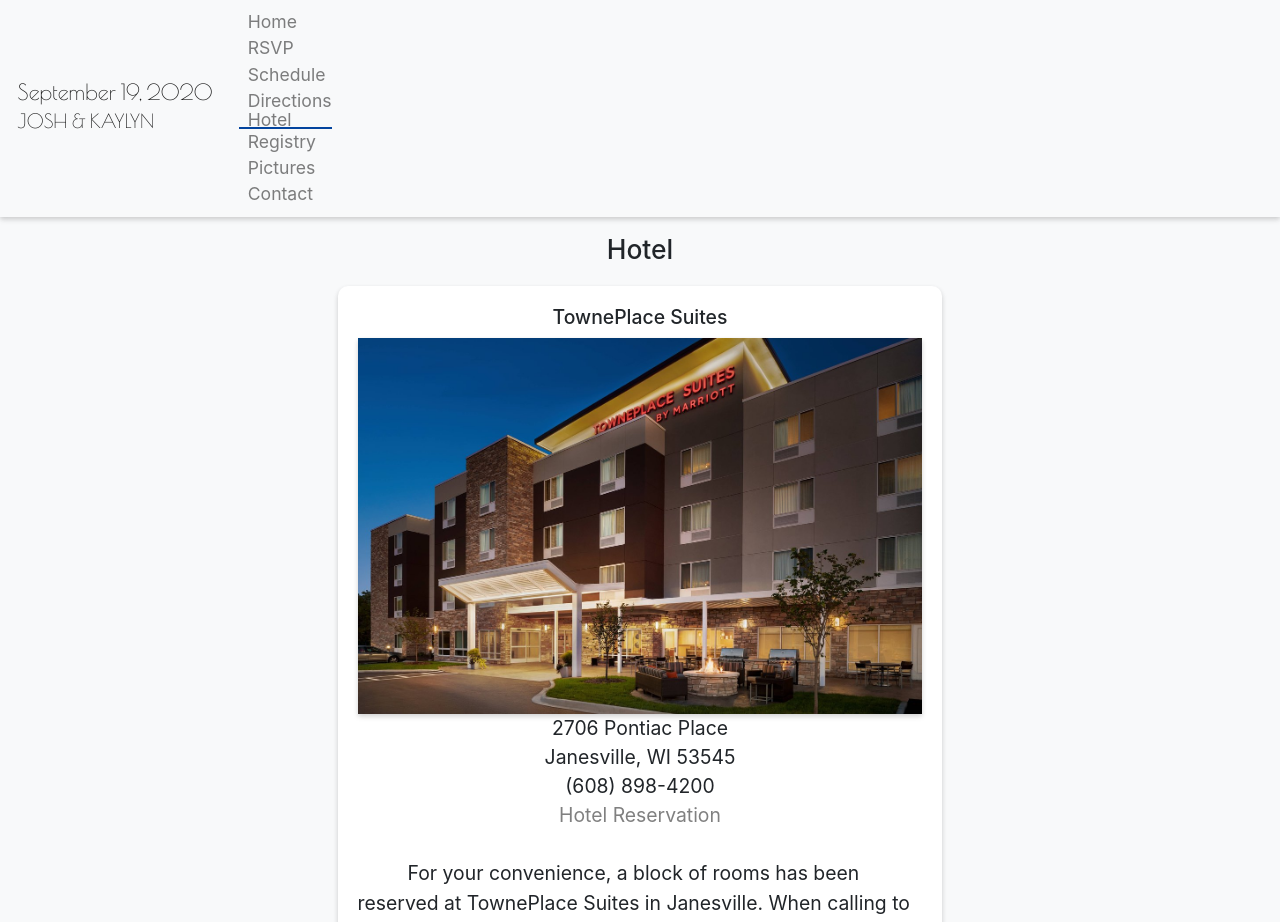
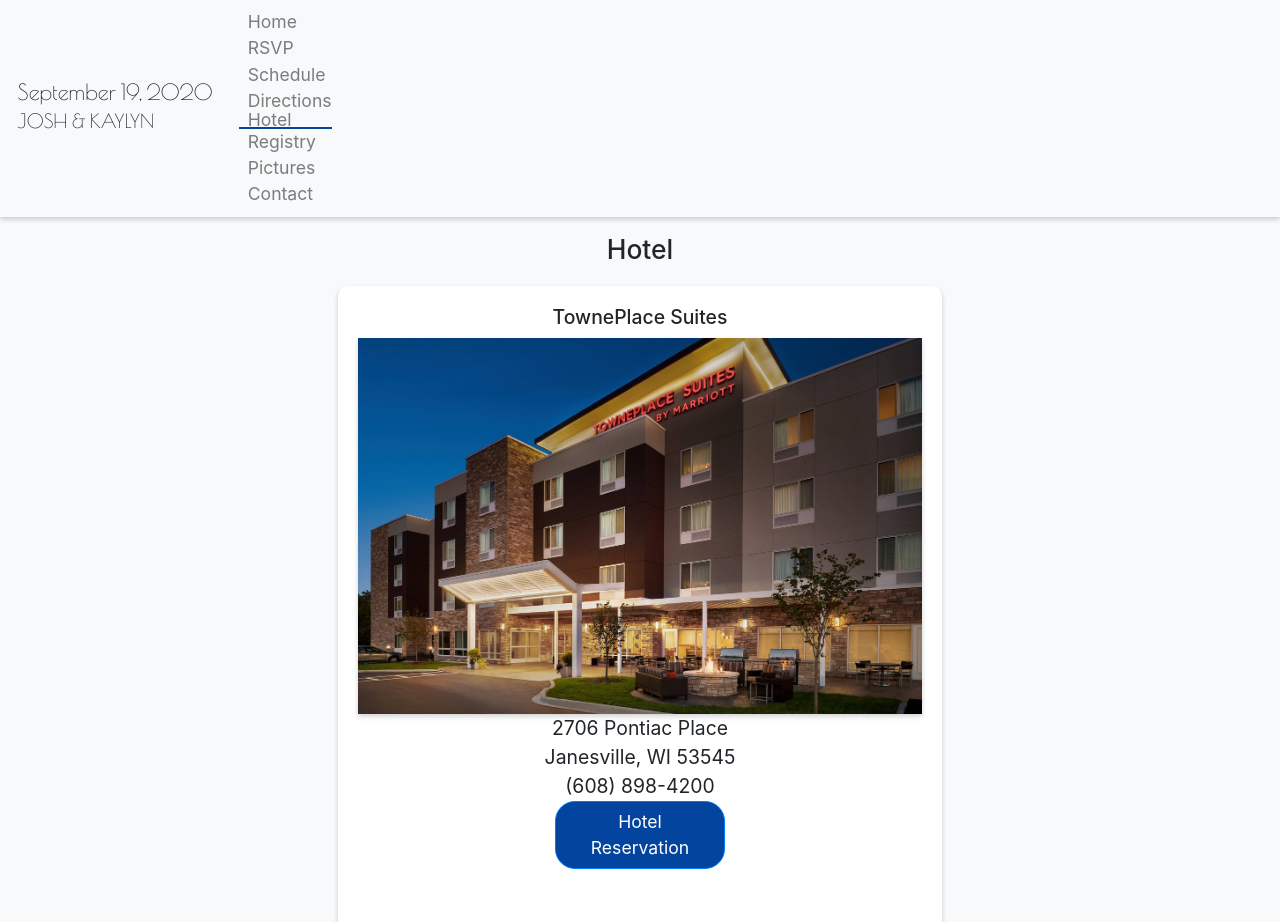
Before and after one commit to joshforcier/rsvp, a Vue app: page /hotel in a window 1280 px wide. Shown: the top 922 px of the page. Built offline with nearby package versions, Linux system fonts and the light colour scheme; what vue-gallery, vue-sweetalert2, vuefire would draw is missing.

Commit message:
ui updates

```diff
--- a/src/components/Hotel.vue
+++ b/src/components/Hotel.vue
@@ -14,7 +14,7 @@
                     Janesville, WI 53545<br />
                     (608) 898-4200
                 </div>
-                <a href="https://www.marriott.com/event-reservations/reservation-link.mi?id=1579538297375&key=GRP&app=resvlink">Hotel Reservation</a><br /><br />
+                <a class="btn btn-primary btn-submit" href="https://www.marriott.com/event-reservations/reservation-link.mi?id=1579538297375&key=GRP&app=resvlink">Hotel Reservation</a><br /><br />
 
                 <p class="hotelInfo">
                         For your convenience, a block of rooms has been reserved at TownePlace Suites in Janesville.
@@ -43,6 +43,18 @@
     }
 }
 
+.btn-submit {
+    width: 30%;
+    margin : 0 auto;
+    display: block;
+    background-color: #03449E;
+    border-radius: 20px;
+}
+
+.btn-submit:hover {
+    background-color: #0967D2;
+}
+
 .hotel__container {
     box-shadow: 0 2px 4px 0 rgba(0, 0, 0, 0.1), 0 3px 6px 0 rgba(0, 0, 0, 0.09);
     border-radius: 10px;
--- a/src/components/RSVP.vue
+++ b/src/components/RSVP.vue
@@ -166,10 +166,6 @@
     margin: auto;
 }
 
-label {
-    /* margin: auto; */
-}
-
 .btn-submit {
     width: 30%;
     margin : 0 auto;
```
